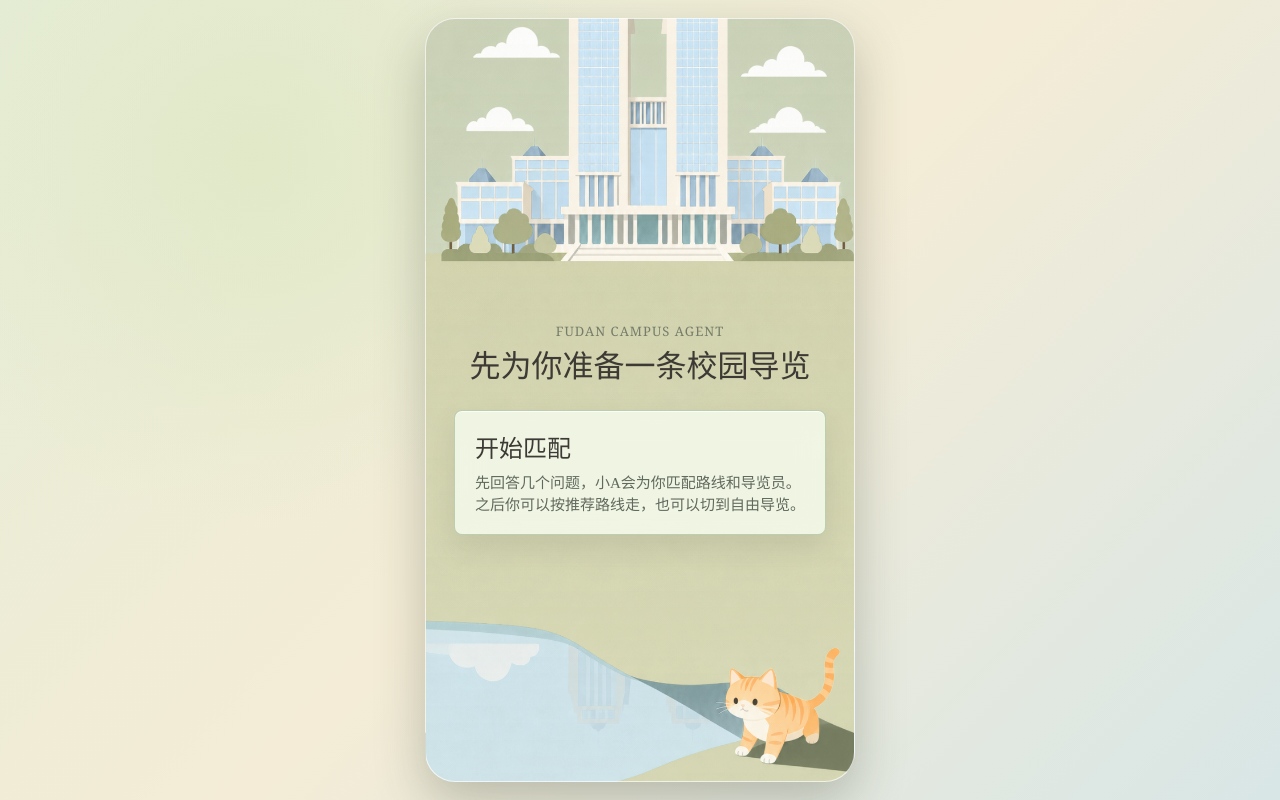
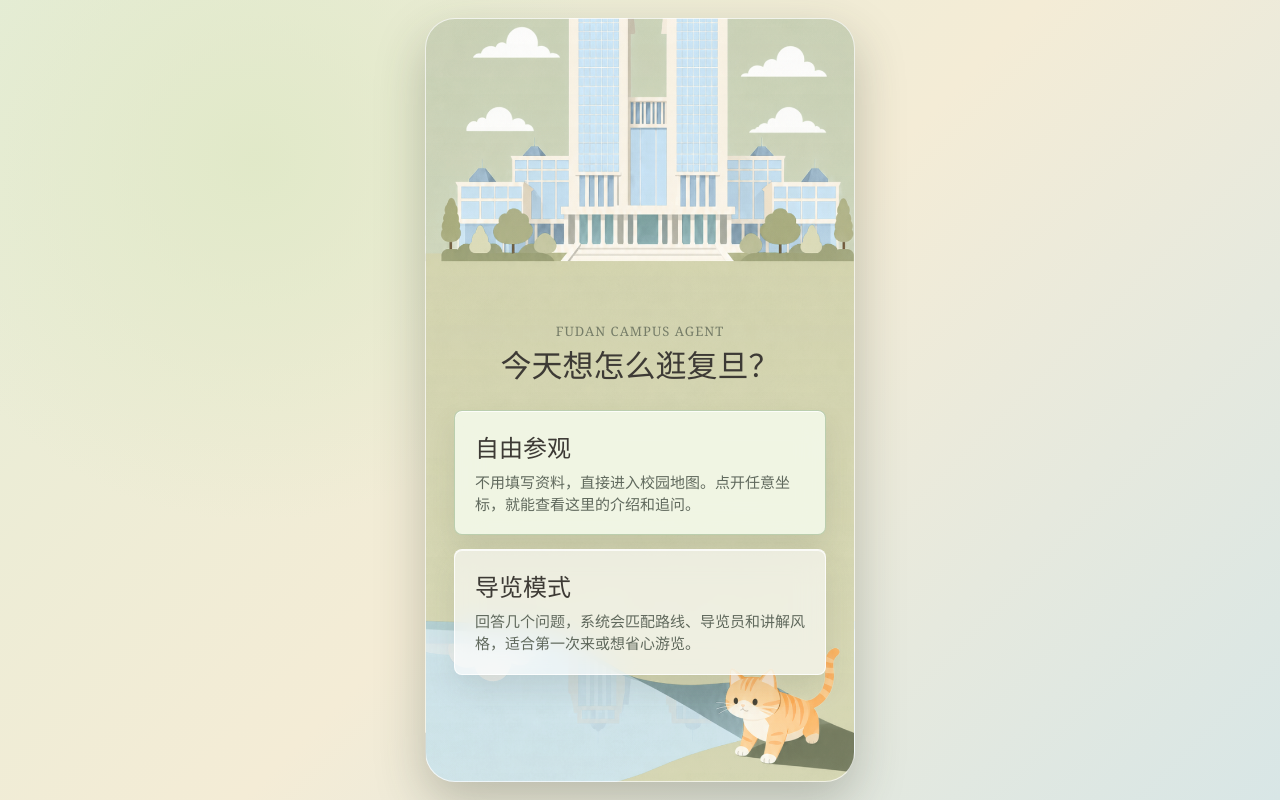
Before and after one commit to miniicyfish/campus-agent, a Next.js app: page / in a window 1280 px wide. Built offline with nearby package versions, Linux system fonts and the light colour scheme.

Commit message:
feat(app): add campus entry mode choices

```diff
--- a/public/layout-tuner.html
+++ b/public/layout-tuner.html
@@ -419,10 +419,11 @@
           html: `
             <div class="hero-copy">
               <p>FUDAN CAMPUS AGENT</p>
-              <h1>先为你准备一条校园导览</h1>
+              <h1>今天想怎么逛复旦？</h1>
             </div>
             <div class="cards">
-              <div class="card primary"><strong>开始匹配</strong><span>先回答几个问题，小A会为你匹配路线和导览员。之后你可以按推荐路线走，也可以切到自由导览。</span></div>
+              <div class="card primary"><strong>自由参观</strong><span>不用填写资料，直接进入校园地图。点开任意坐标，就能查看这里的介绍和追问。</span></div>
+              <div class="card"><strong>导览模式</strong><span>回答几个问题，系统会匹配路线、导览员和讲解风格，适合第一次来或想省心游览。</span></div>
             </div>`,
         },
         profile: {
--- a/src/app/page.tsx
+++ b/src/app/page.tsx
@@ -190,7 +190,7 @@
       });
       const result = (await response.json()) as RouteMatch;
       setMatch(result);
-      setStep("agent");
+      enterGuidedMode();
     } finally {
       setProfilePending(false);
     }
@@ -445,12 +445,16 @@
           <div className="home-entry">
             <div className="home-hero">
               <p>FUDAN CAMPUS AGENT</p>
-              <h1>先为你准备一条校园导览</h1>
+              <h1>今天想怎么逛复旦？</h1>
             </div>
             <div className="home-actions">
-              <button type="button" className="home-card primary start-card" onClick={startGuideSetup}>
-                <strong>开始匹配</strong>
-                <span>先回答几个问题，小A会为你匹配路线和导览员。之后你可以按推荐路线走，也可以切到自由导览。</span>
+              <button type="button" className="home-card primary" onClick={enterFreeMode}>
+                <strong>自由参观</strong>
+                <span>不用填写资料，直接进入校园地图。点开任意坐标，就能查看这里的介绍和追问。</span>
+              </button>
+              <button type="button" className="home-card" onClick={startGuideSetup}>
+                <strong>导览模式</strong>
+                <span>回答几个问题，系统会匹配路线、导览员和讲解风格，适合第一次来或想省心游览。</span>
               </button>
             </div>
           </div>
@@ -557,7 +561,7 @@
               <span>{route.description}</span>
               <em>{route.duration_minutes} 分钟 · {route.stops.length} 站 · {match?.style ?? route.style ?? "自适应"}风格</em>
             </div>
-            <button className="primary-button oversized" type="button" onClick={() => setStep("mode")}>
+            <button className="primary-button oversized" type="button" onClick={enterGuidedMode}>
               开始游览
             </button>
           </div>
```
